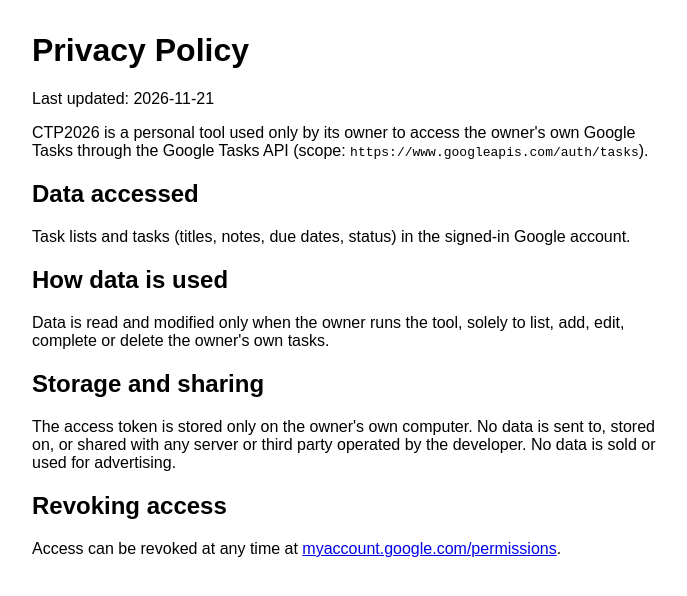
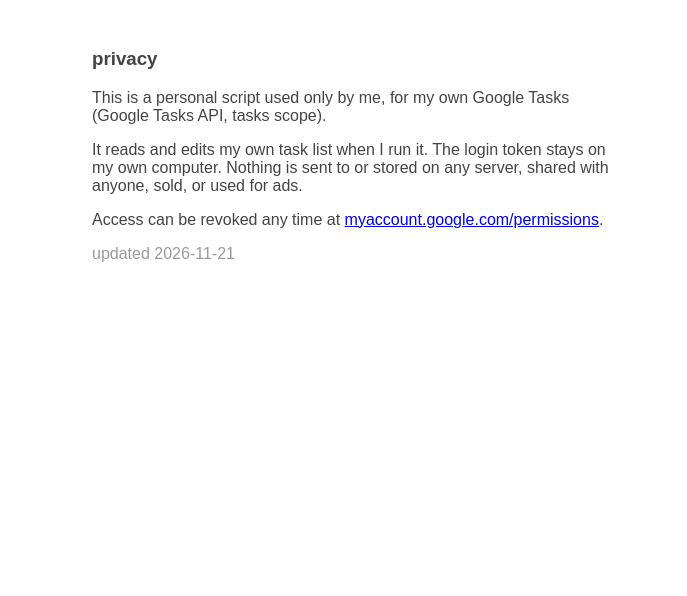
Before and after one commit to bpm1004u/CTP2026, a plain HTML site: page privacy.html in a window 1280 px wide. Shown: the whole page, without its empty margins (288-975 px from the left). Drawn offline with Linux system fonts and the light colour scheme.

Commit message:
Simplify

```diff
--- a/privacy.html
+++ b/privacy.html
@@ -1,16 +1,10 @@
 <!doctype html>
 <html lang="en"><head><meta charset="utf-8"><meta name="viewport" content="width=device-width,initial-scale=1">
-<title>CTP2026 Privacy Policy</title></head>
-<body style="font-family:sans-serif;max-width:640px;margin:2rem auto;padding:0 1rem">
-<h1>Privacy Policy</h1>
-<p>Last updated: 2026-11-21</p>
-<p>CTP2026 is a personal tool used only by its owner to access the owner's own Google Tasks through the Google Tasks API (scope: <code>https://www.googleapis.com/auth/tasks</code>).</p>
-<h2>Data accessed</h2>
-<p>Task lists and tasks (titles, notes, due dates, status) in the signed-in Google account.</p>
-<h2>How data is used</h2>
-<p>Data is read and modified only when the owner runs the tool, solely to list, add, edit, complete or delete the owner's own tasks.</p>
-<h2>Storage and sharing</h2>
-<p>The access token is stored only on the owner's own computer. No data is sent to, stored on, or shared with any server or third party operated by the developer. No data is sold or used for advertising.</p>
-<h2>Revoking access</h2>
-<p>Access can be revoked at any time at <a href="https://myaccount.google.com/permissions">myaccount.google.com/permissions</a>.</p>
+<title>privacy</title></head>
+<body style="font-family:sans-serif;max-width:520px;margin:3rem auto;padding:0 1rem;color:#444">
+<h3>privacy</h3>
+<p>This is a personal script used only by me, for my own Google Tasks (Google Tasks API, tasks scope).</p>
+<p>It reads and edits my own task list when I run it. The login token stays on my own computer. Nothing is sent to or stored on any server, shared with anyone, sold, or used for ads.</p>
+<p>Access can be revoked any time at <a href="https://myaccount.google.com/permissions">myaccount.google.com/permissions</a>.</p>
+<p style="color:#999">updated 2026-11-21</p>
 </body></html>
```
Also changed, not shown: index.html (+4 -5 lines).
